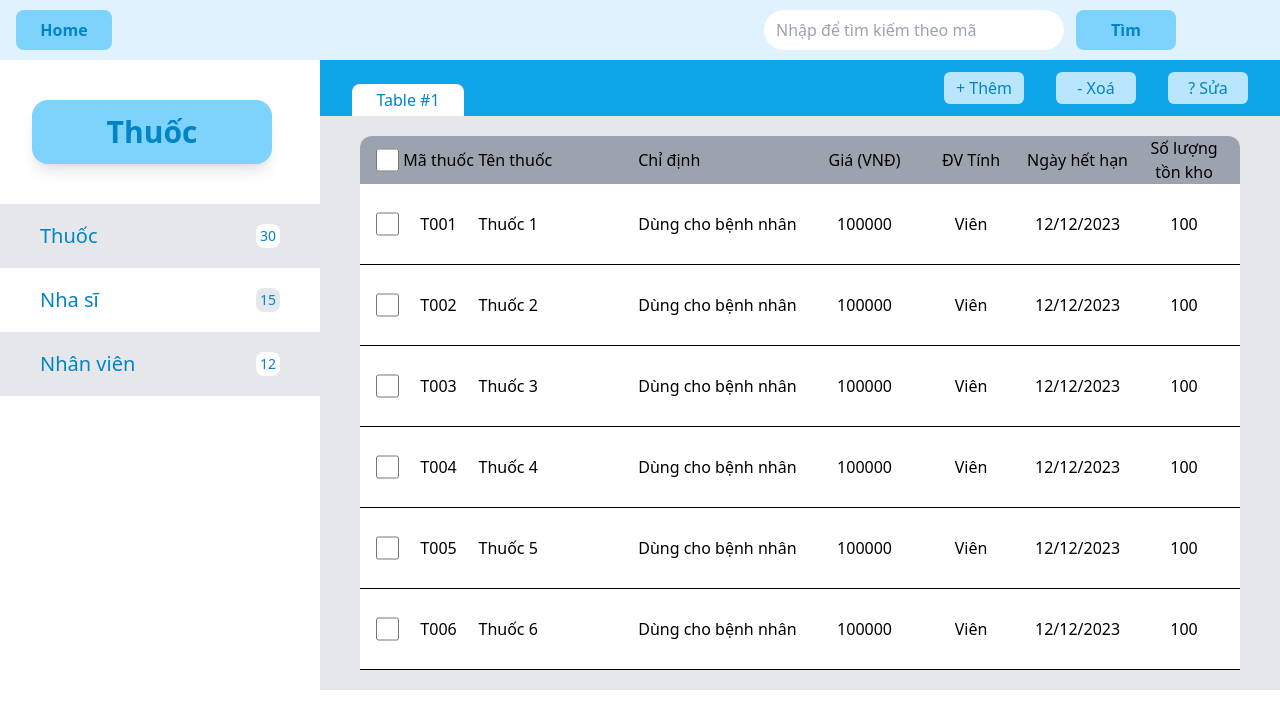
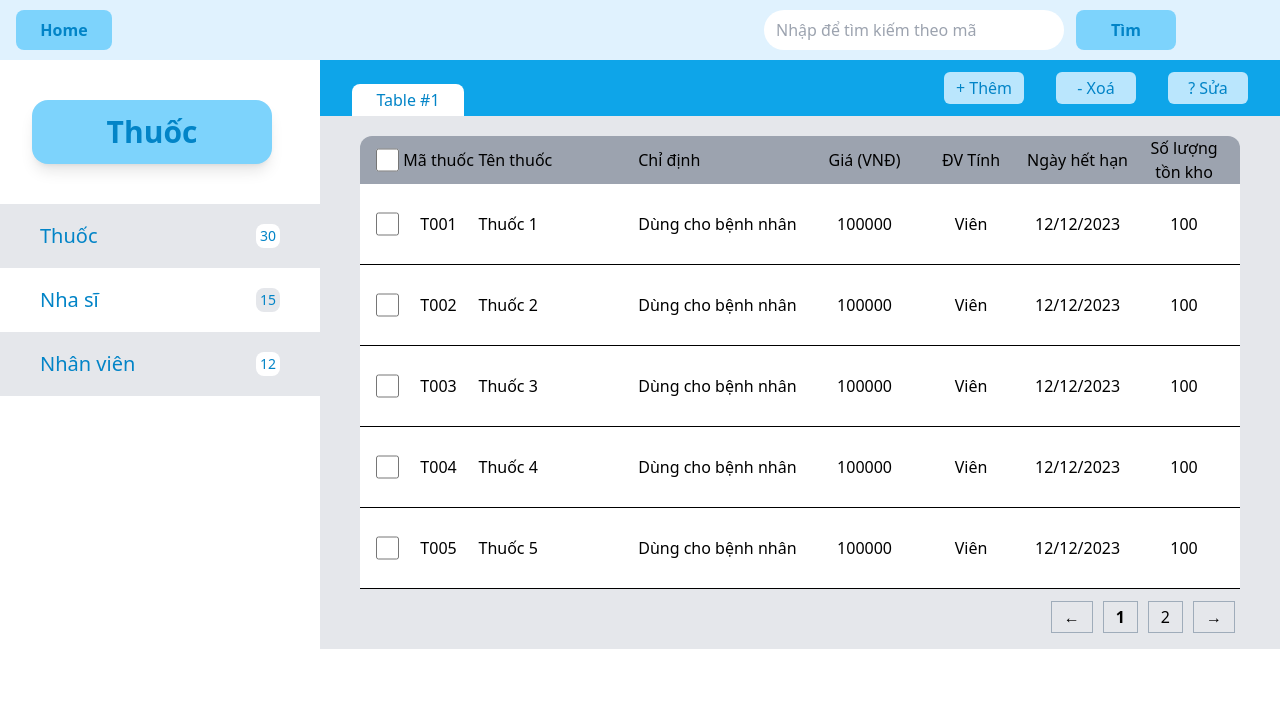
Before and after one commit to cukhoaimon/dental-clinic-management-system, a React (Vite) app in the folder admin/: page / in a window 1280 px wide. Shown: the top 728 px of the page. Built offline with nearby package versions, Linux system fonts and the light colour scheme.

Commit message:
Add pagination

```diff
--- a/admin/package.json
+++ b/admin/package.json
@@ -16,6 +16,7 @@
     "react": "^18.2.0",
     "react-dom": "^18.2.0",
     "react-hot-toast": "^2.4.1",
+    "react-paginate": "^8.2.0",
     "react-router-dom": "^6.16.0",
     "yup": "^1.3.1"
   },
--- a/admin/src/features/panel/admin/medicine/MedicineBoard.jsx
+++ b/admin/src/features/panel/admin/medicine/MedicineBoard.jsx
@@ -1,35 +1,44 @@
-import { Fragment, useEffect, useState } from "react";
+import { Fragment, useEffect, useState, useMemo } from "react";
 import { Medicine } from "./Medicine";
-import { medicinesMock } from "../../mocks/medicines";
+import { medicinesMock, MEDS_PER_PAGE } from "../../mocks/medicines";
+import { Pagination } from "./Pagination";
 
 export const MedicineBoard = () => {
-    const [isCheckAll, setIsCheckAll] = useState(false)
-    const [medicines, setMedicines] = useState([])
-    const [selectedMedicines, setSelectedMedicines] = useState([])
+  const [isCheckAll, setIsCheckAll] = useState(false);
+  const [medicines, setMedicines] = useState([]);
+  const [selectedMedicines, setSelectedMedicines] = useState([]);
+  const [currentPage, setCurrentPage] = useState(1);
+
+  const currentMeds = useMemo(() => {
+    const firstPageIndex = (currentPage - 1) * MEDS_PER_PAGE;
+    const lastPageIndex = firstPageIndex + MEDS_PER_PAGE;
+    return medicinesMock.slice(firstPageIndex, lastPageIndex);
+  }, [currentPage, medicinesMock]);
 
   const handleCheckAll = () => {
     if (isCheckAll) {
-            setSelectedMedicines([])
-        }
-        else {
-            setSelectedMedicines(medicines.map((medicine) => medicine.id))
+      setSelectedMedicines([]);
+    } else {
+      setSelectedMedicines(medicines.map((medicine) => medicine.id));
     }
 
-        setIsCheckAll(!isCheckAll)
-    }
+    setIsCheckAll(!isCheckAll);
+  };
 
   const handleCheck = (id) => {
     if (selectedMedicines.includes(id)) {
-            setSelectedMedicines(selectedMedicines.filter((medicineId) => medicineId !== id))
+      setSelectedMedicines(
+        selectedMedicines.filter((medicineId) => medicineId !== id),
+      );
     } else {
-            setSelectedMedicines([...selectedMedicines, id])
+      setSelectedMedicines([...selectedMedicines, id]);
     }
-    }
+  };
 
   // load data
   useEffect(() => {
-        setMedicines(medicinesMock)
-    }, [medicines])
+    setMedicines(medicinesMock);
+  }, [medicines]);
 
   return (
     <Fragment>
@@ -52,10 +61,23 @@ export const MedicineBoard = () => {
       </div>
 
       {/* TODO: Add pagination */}
-      <div className="table w-full overflow-y-auto h">
-        {medicines.map((medicine) => (
-          <Medicine key={medicine.id} medicine={medicine} handleCheck={handleCheck} selected={selectedMedicines.includes(medicine.id)} />
+      <div className="h table w-full overflow-y-auto">
+        {currentMeds.map((medicine) => (
+          <Medicine
+            key={medicine.id}
+            medicine={medicine}
+            handleCheck={handleCheck}
+            selected={selectedMedicines.includes(medicine.id)}
+          />
         ))}
+        <div className="pagination__wrapper">
+          <Pagination
+            totalItems={medicinesMock.flat().length}
+            itemsPerPage={MEDS_PER_PAGE}
+            currentPage={currentPage}
+            onPageChange={(page) => setCurrentPage(page)}
+          />
+        </div>
       </div>
     </Fragment>
   );
--- /dev/null
+++ b/admin/src/features/panel/admin/medicine/Pagination.jsx
@@ -0,0 +1,43 @@
+import { useLayoutEffect, useState } from 'react'
+// import '../assets/styles/pagination.css'
+import ReactPaginate from 'react-paginate'
+/* eslint-disable react/prop-types */
+export const Pagination = ({
+  totalItems,
+  itemsPerPage,
+  currentPage: externalCurrentPage,
+  onPageChange,
+}) => {
+  const [currentPage, setCurrentPage] = useState(0)
+
+  const totalPages = Math.ceil(totalItems / itemsPerPage)
+
+  useLayoutEffect(() => {
+    setCurrentPage(externalCurrentPage)
+    console.log(externalCurrentPage)
+  }, [externalCurrentPage])
+
+  const handlePageClick = (event) => {
+    const newPage = event.selected + 1
+
+    onPageChange?.(newPage)
+    setCurrentPage(newPage)
+  }
+
+  return (
+    <ReactPaginate
+      forcePage={currentPage - 1}
+      pageCount={totalPages}
+      onPageChange={handlePageClick}
+      previousLabel={'←'}
+      nextLabel={'→'}
+      containerClassName={'pagination'}
+      previousLinkClassName={'pagination__link'}
+      nextLinkClassName={'pagination__link'}
+      disabledClassName={'pagination__link--disabled'}
+      activeClassName={'pagination__link--active'}
+    />
+  )
+}
+
+// export default Pagination
--- a/admin/src/features/panel/mocks/medicines.js
+++ b/admin/src/features/panel/mocks/medicines.js
@@ -1,3 +1,4 @@
+export const MEDS_PER_PAGE = 5;
 export const medicinesMock = [
     {
         id: "T001",
--- a/admin/src/index.css
+++ b/admin/src/index.css
@@ -1,3 +1,44 @@
 @tailwind base;
 @tailwind components;
 @tailwind utilities;
+
+.pagination__wrapper {
+  padding-top: 16px;
+  display: flex;
+  justify-content: flex-end;
+}
+
+.pagination {
+  display: flex;
+  list-style: none;
+  padding: 0;
+  justify-content: center;
+}
+
+.pagination a {
+  cursor: pointer;
+  margin: 0 5px;
+  padding: 4px 12px;
+  background-color: var(--color-background);
+  border: 1px solid #9facba;
+  color: var(--color-text);
+  user-select: none;
+  transition: background-color 0.2s, color 0.2s;
+}
+
+.pagination a:hover {
+  background-color: var(--color-primary);
+  color: var(--color-background);
+}
+
+.pagination__link--active a {
+  background-color: var(--color-primary);
+  font-weight: bold;
+  color: var(--color-background);
+}
+
+.pagination__link--disabled a {
+  cursor: not-allowed;
+  background-color: var(--color-background);
+  color: var(--color-text);
+}
```
Also changed, not shown: 1 other file (tests, documents, lock files or other folders). Lines whose indentation alone changed are shown as unchanged.
